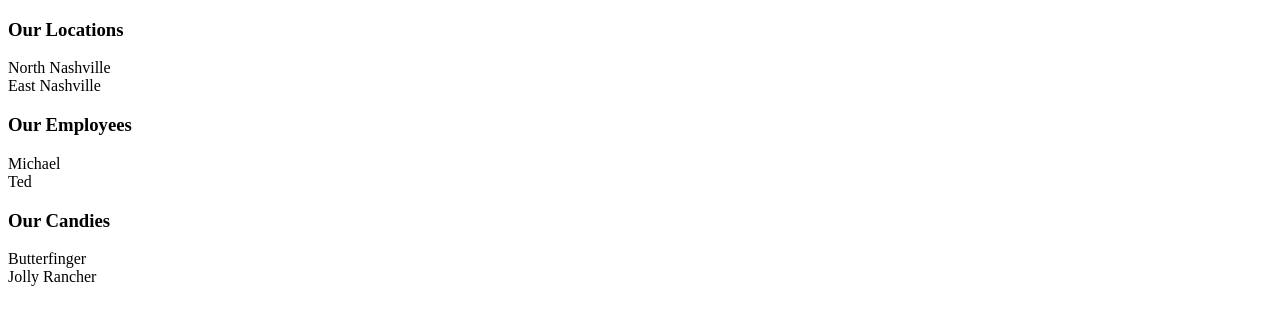
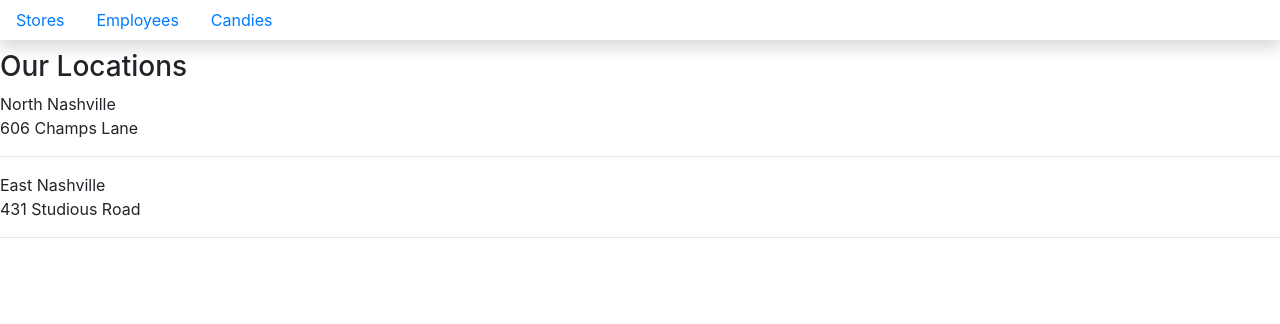
Before and after one commit to myankura/kandy-korner, a React (Create React App) app: page / in a window 1280 px wide. Shown: the top 324 px of the page. Built offline with nearby package versions, Linux system fonts and the light colour scheme.

Commit message:
exercise 2 completed.

```diff
--- a/package.json
+++ b/package.json
@@ -3,8 +3,10 @@
   "version": "0.1.0",
   "private": true,
   "dependencies": {
+    "bootstrap": "^4.3.1",
     "react": "^16.8.6",
     "react-dom": "^16.8.6",
+    "react-router-dom": "^5.0.0",
     "react-scripts": "2.1.8"
   },
   "scripts": {
--- /dev/null
+++ b/src/components/ApplicationViews.js
@@ -0,0 +1,53 @@
+import { Route } from 'react-router-dom'
+import React, { Component } from "react"
+import LocationList from './location/LocationList'
+import EmployeeList from './employee/EmployeeList'
+import CandyList from './candy/CandyList'
+
+//Responsible for acting as an API.  This will soon be replaced by an API that will serve the same functionality that this code is doing now.
+export default class ApplicationsView extends Component {
+    // Store locations
+    locationsFromAPI = [
+        { id: 1, name: "North Nashville", address: "606 Champs Lane" },
+        { id: 2, name: "East Nashville", address: "431 Studious Road" }
+    ]
+    // Employees
+    employeesFromAPI = [
+        { id: 1, name: "Michael" },
+        { id: 2, name: "Ted" }
+    ]
+    // Candy types
+    typesFromAPI = [
+        { id: 1, type: "Chocolate" },
+        { id: 2, type: "Hard Candy" }
+    ]
+    // Individual candies
+    candiesFromAPI = [
+        { id: 1, name: "Butterfinger", type_Id: 1 },
+        { id: 2, name: "Jolly Rancher", type_Id: 2 }
+    ]
+
+    state = {
+        locations: this.locationsFromAPI,
+        employees: this.employeesFromAPI,
+        types: this.typesFromAPI,
+        candies: this.candiesFromAPI
+    }
+
+    //This is what is responsible for routing traffic for the NavBar
+    render() {
+        return (
+            <React.Fragment>
+                <Route exact path="/" render={(props) => {
+                    return <LocationList locations={this.state.locations} />
+                }} />
+                <Route path="/employees" render={(props) => {
+                    return <EmployeeList employees={this.state.employees} />
+                }} />
+                <Route path="/candies" render={(props) => {
+                    return <CandyList candies={this.state.candies} />
+                }} />
+            </React.Fragment>
+        )
+    }
+}
--- a/src/components/KandyKorner.js
+++ b/src/components/KandyKorner.js
@@ -1,56 +1,19 @@
 import React, { Component } from "react"
-import LocationList from "./location/LocationList"
-import EmployeeList from "./employee/EmployeeList"
-import CandyList from "./candy/CandyList"
+import NavBar from "./nav/NavBar"
+import ApplicationViews from "./ApplicationViews"
 
+import "./kandykorner.css"
+//Do not forget to run npm install react-router-dom bootstrap at root folder before using this dependency.
+import "bootstrap/dist/css/bootstrap.min.css"
 
-// Store locations
-// Employees
-// Candy types
-// Individual candies
-class KandyKorn extends Component {
-    // Store locations
-    locationsFromAPI = [
-        { id: 1, name: "North Nashville" },
-        { id: 2, name: "East Nashville" }
-    ]
-    // Employees
-    employeesFromAPI = [
-        { id: 1, name: "Michael" },
-        { id: 2, name: "Ted" }
-    ]
-    // Candy types
-    typesFromAPI = [
-        { id: 1, type: "Chocolate" },
-        { id: 2, type: "Hard Candy" }
-    ]
-    // Individual candies
-    candiesFromAPI = [
-        { id: 1, name: "Butterfinger", type_Id: 1 },
-        { id: 2, name: "Jolly Rancher", type_Id: 2 }
-    ]
-
-    state = {
-        locations: this.locationsFromAPI,
-        employees: this.employeesFromAPI,
-        types: this.typesFromAPI,
-        candies: this.candiesFromAPI
-    }
-
-    // <StoreList />
-    // <EmployeeList />
-    // <CandyList />
+//This script file is responsible for displaying the NavBar and ApplicationsView
+export default class KandyKorner extends Component {
     render() {
-        return (
-            <article className="kandykorner">
-                <LocationList locations={this.state.locations} />
-                <EmployeeList employees={this.state.employees} />
-                <CandyList candies={this.state.candies} />
-            </article>
+        return(
+            <React.Fragment>
+                <NavBar />
+                <ApplicationViews />
+            </React.Fragment>
         )
     }
 }
-
-
-
-export default KandyKorn
--- a/src/components/candy/CandyList.js
+++ b/src/components/candy/CandyList.js
@@ -1,9 +1,10 @@
 import React, { Component } from "react"
 
+//This component is responsible for mapping through candies and rendering them to the DOM
 export default class CandyList extends Component {
     render() {
         return(
-            <section className="candies">
+            <section className="content">
                 <h3>Our Candies</h3>
                 {
                     this.props.candies.map(candy =>
--- a/src/components/employee/EmployeeList.js
+++ b/src/components/employee/EmployeeList.js
@@ -1,9 +1,10 @@
 import React, { Component } from "react"
 
+//This component is responsible for mapping through employees and rendering them to the DOM
 export default class EmployeeList extends Component {
     render() {
         return(
-            <section className="employees">
+            <section className="content">
                 <h3>Our Employees</h3>
                 {
                     this.props.employees.map(employee =>
--- /dev/null
+++ b/src/components/kandykorner.css
@@ -0,0 +1,8 @@
+.kandykorner {
+    display: flex;
+    justify-content: space-around;
+    flex-direction: row;
+}
+.content {
+    margin-top: 50px;
+}
--- a/src/components/location/LocationList.js
+++ b/src/components/location/LocationList.js
@@ -1,14 +1,19 @@
 import React, { Component } from "react"
 
+
+//This component is responsible for mapping through locations and rendering them to the DOM
 export default class LocationList extends Component {
     render() {
         return(
-            <section className="locations">
+            <section className="content">
                 <h3>Our Locations</h3>
                 {
                     this.props.locations.map(location =>
                         <div key={location.id}>
                             {location.name}
+                            <br></br>
+                            {location.address}
+                            <hr></hr>
                         </div>)
                 }
             </section>
--- /dev/null
+++ b/src/components/nav/NavBar.js
@@ -0,0 +1,27 @@
+import React, { Component } from "react"
+import { Link } from "react-router-dom"
+
+//Do not forget to run npm install react-router-dom bootstrap at root folder before using this dependency.
+import "bootstrap/dist/css/bootstrap.min.css"
+
+
+//create a navbar for kandy korner app
+export default class NavBar extends Component {
+    render() {
+        return (
+            <nav className="navbar navbar-light fixed-top light-blue flex-md-nowrap p-0 shadow">
+                <ul className="nav nav-pills">
+                    <li className="nav-items">
+                    <Link className="nav-link" to="/">Stores</Link>
+                    </li>
+                    <li className="nav-items">
+                    <Link className="nav-link" to="/employees">Employees</Link>
+                    </li>
+                    <li className="nav-items">
+                    <Link className="nav-link" to="/candies">Candies</Link>
+                    </li>
+                </ul>
+            </nav>
+        )
+    }
+}
```
Also changed, not shown: src/index.js (+6 -2 lines), src/components/nav/NavBar.css (added), 1 other file (tests, documents, lock files or other folders).
